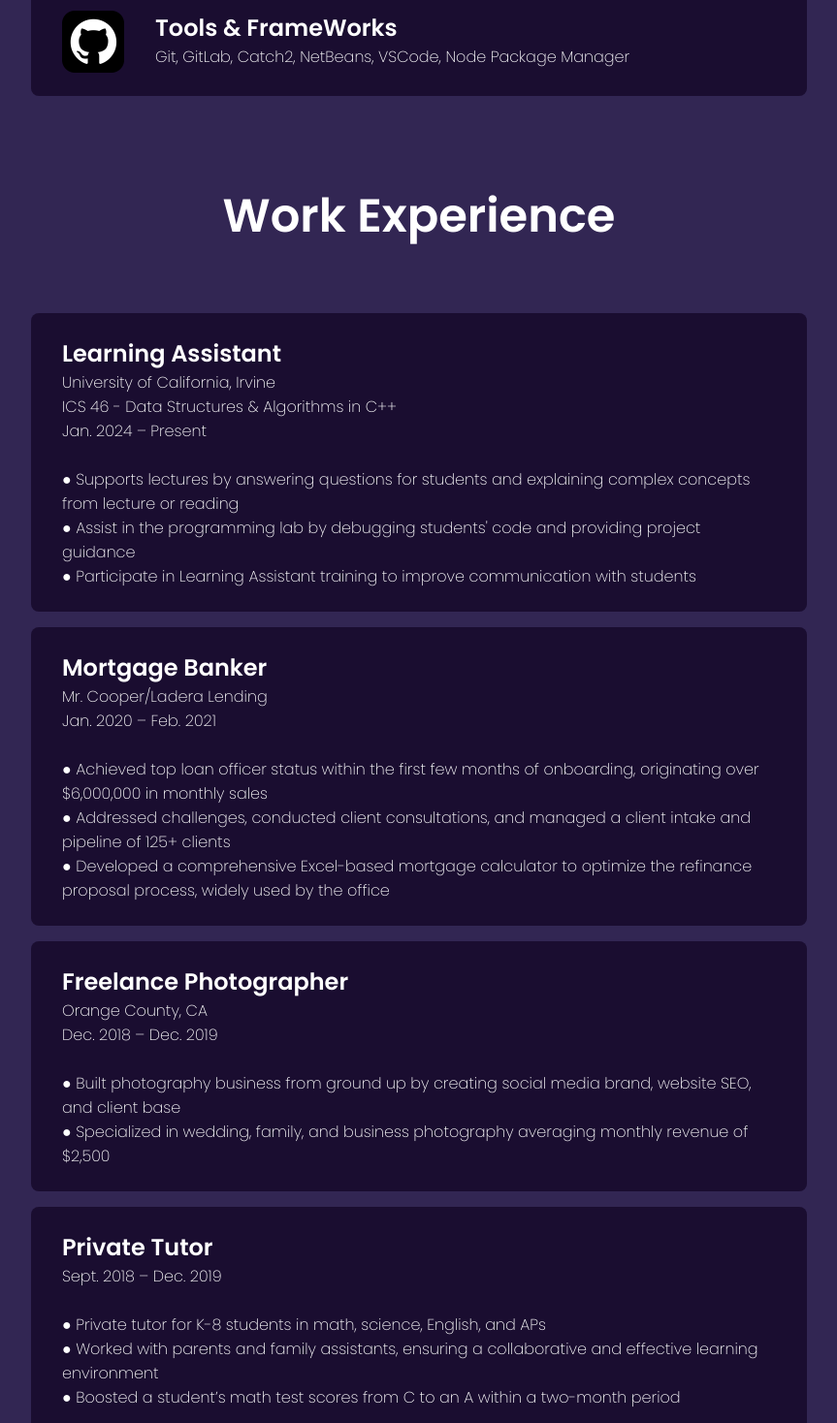
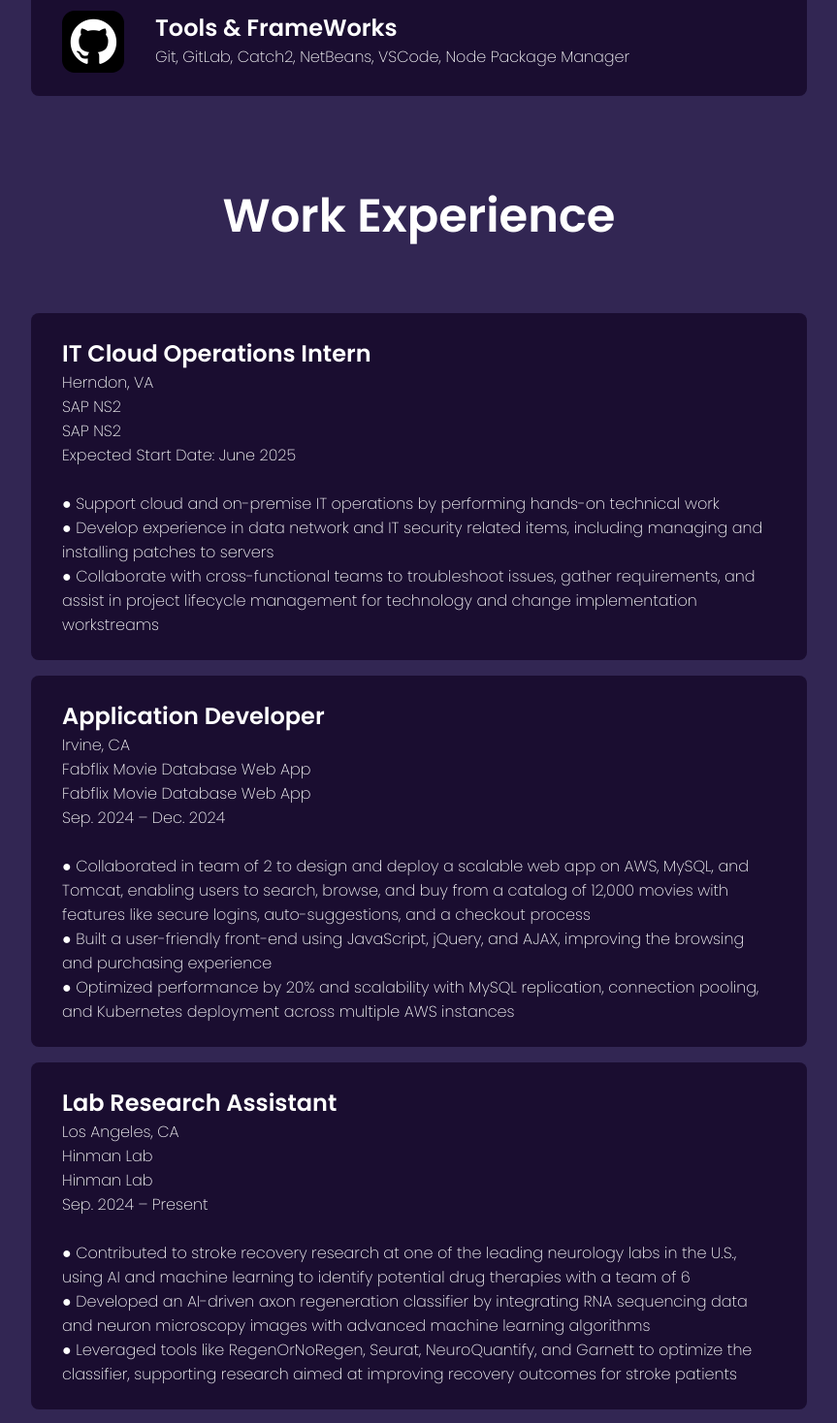
Before and after one commit to LeynaNguyen3/PersonalWebsite_2, a React (Create React App) app: page / in a window 1280 px wide. Shown: the part 1460-2928 px from the top of the page at 97% size, without its empty margins (208-1071 px from the left). Built offline with nearby package versions, Linux system fonts and the light colour scheme.

Commit message:
edited and added experience section, cleaned up react code

```diff
--- a/package.json
+++ b/package.json
@@ -11,7 +11,7 @@
     "react": "^18.2.0",
     "react-dom": "^18.2.0",
     "react-router-dom": "^6.21.1",
-    "react-scripts": "5.0.1",
+    "react-scripts": "^3.0.1",
     "react-scroll": "^1.9.0",
     "web-vitals": "^2.1.4"
   },
@@ -19,7 +19,7 @@
     "start": "react-scripts start",
     "predeploy": "npm run build",
     "deploy": "gh-pages -d build",
-    "build": "react-scripts build",
+    "build": "set NODE_OPTIONS=--openssl-legacy-provider && react-scripts build",
     "test": "react-scripts test",
     "eject": "react-scripts eject"
   },
--- a/src/App.js
+++ b/src/App.js
@@ -1,6 +1,7 @@
 import Navbar from "./components/NavBar/navbar";
 import Intro from "./components/Intro/intro";
 import Skills from "./components/Skills/skills";
+import Experience from "./components/Experience/experience";
 import Works from "./components/Works/works";
 import Contact from "./components/Contact/contact";
 import Footer from "./components/Footer/footer";
@@ -11,6 +12,7 @@
       <Navbar/>
       <Intro />
       <Skills />
+      <Experience />
       <Works />
       <Contact />
       <Footer />
--- /dev/null
+++ b/src/components/Experience/experience.css
@@ -0,0 +1,71 @@
+#experiences{
+    overflow: hidden;
+    width: 100vw;
+    max-width: 65rem;
+    display: flex;
+    flex-direction: column;
+    align-items: center;
+    justify-content: center;
+    text-align: center;
+    margin: 0 auto;
+}
+
+.experienceTitle{
+    font-size: 3rem;
+    font-weight: 600;
+    padding-top: 3rem;
+    margin-bottom: 1.5rem;
+}
+
+.experienceDesc {
+    font-weight: 300;
+    font-size: 1rem;
+    max-width: 50rem;
+    padding: 0 2rem;
+}
+
+.experienceBars {
+    margin: 1.5rem;
+    width: 100vw;
+    max-width: 80%;
+    text-align: left;
+}
+
+.experienceBar{
+    display: flex;
+    margin: 1rem;
+    padding: 1.5rem 2rem;
+    border-radius: 0.5rem;
+    background: rgb(26, 13, 48);
+}
+
+.experienceBarImg{
+    object-fit: cover;
+    height: 4rem;
+    width: 4rem;
+    margin-right: 2rem;
+}
+
+.experienceBarText{
+    font-size: 1rem;
+    font-weight: 200;
+}
+
+@media screen and (max-width:720px) {
+    .experienceBarText>p{
+        font-size: 2vw;
+    }
+}
+
+@media screen and (max-width:480px) {
+    .experienceBarText>p{
+        font-size: 3vw;
+    }
+    .experienceBarImg {
+        height: 2.25rem;
+        width: 2.25rem;
+    }
+    .experienceBarText>h2{
+        font-size: 5vw;
+    }
+}
--- /dev/null
+++ b/src/components/Experience/experience.js
@@ -0,0 +1,115 @@
+import React from 'react';
+import './experience.css';
+
+const experienceData = [
+  {
+    title: "IT Cloud Operations Intern",
+    company: "SAP NS2",
+    location: "Herndon, VA",
+    startDate: "Expected Start Date: June 2025",
+    responsibilities: [
+      "Support cloud and on-premise IT operations by performing hands-on technical work",
+      "Develop experience in data network and IT security related items, including managing and installing patches to servers",
+      "Collaborate with cross-functional teams to troubleshoot issues, gather requirements, and assist in project lifecycle management for technology and change implementation workstreams"
+    ]
+  },
+  {
+    title: "Application Developer",
+    company: "Fabflix Movie Database Web App ",
+    companyLink: "https://www.youtube.com/watch?v=giEpsQsG414&ab_channel=LeynaNguyen",
+    location: "Irvine, CA",
+    startDate: "Sep. 2024 – Dec. 2024",
+    responsibilities: [
+      "Collaborated in team of 2 to design and deploy a scalable web app on AWS, MySQL, and Tomcat, enabling users to search, browse, and buy from a catalog of 12,000 movies with features like secure logins, auto-suggestions, and a checkout process",
+      "Built a user-friendly front-end using JavaScript, jQuery, and AJAX, improving the browsing and purchasing experience",
+      "Optimized performance by 20% and scalability with MySQL replication, connection pooling, and Kubernetes deployment across multiple AWS instances"
+    ]
+  },
+  {
+    title: "Lab Research Assistant",
+    company: "Hinman Lab",
+    location: "Los Angeles, CA",
+    startDate: "Sep. 2024 – Present",
+    responsibilities: [
+      "Contributed to stroke recovery research at one of the leading neurology labs in the U.S., using AI and machine learning to identify potential drug therapies with a team of 6",
+      "Developed an AI-driven axon regeneration classifier by integrating RNA sequencing data and neuron microscopy images with advanced machine learning algorithms",
+      "Leveraged tools like RegenOrNoRegen, Seurat, NeuroQuantify, and Garnett to optimize the classifier, supporting research aimed at improving recovery outcomes for stroke patients"
+    ]
+  },
+  {
+    title: "Artificial Intelligence Intern",
+    company: "UCLA Department of Neurology",
+    companyLink: "https://docs.google.com/presentation/d/1_2yMVcBLNqmqKTIjmgZUHVHMSMt-pIZioBUL4UcfYN0/edit?usp=drive_link",
+    location: "Los Angeles, CA",
+    startDate: "Mar. 2024 – Present",
+    responsibilities: [
+      "Selected from a pool of thousands of applicants to join 250 students in an 18-month program to master critical skills in data science, machine learning (ML), and artificial intelligence (AI)",
+      "Gained proficiency in constructing data analysis pipelines, training ML models, Jupyter, NumPy, and Pandas",
+      "Applied this knowledge to my role as a Lab Research Assistant, where I developed an AI-driven axon regeneration classifier"
+    ]
+  },
+  {
+    title: "Teaching Assistant",
+    company: "UCI Department of Computer Science",
+    location: "Irvine, CA",
+    startDate: "Jan. 2024 – Dec. 2024",
+    responsibilities: [
+      "Developed/delivered lectures on Data Structures & Algorithms, focusing on concepts such as trees, graphs, and algorithms",
+      "Assisted students in lab projects, guiding them through developing a simple shell in C, dynamic memory allocators, and multithreading using tools like GDB, Vim, and VS Code",
+      "Taught principles of system design in C, including multiprocesses, multithreading, POSIX system calls, and concurrency"
+    ]
+  },
+  {
+    title: "Mortgage Banker",
+    company: "Mr. Cooper & Ladera Lending ",
+    location: "Orange County, CA",
+    startDate: "Jan. 2020 – Feb. 2021",
+    responsibilities: [
+      "Achieved top loan officer status within the first few months of onboarding, originating over $6,000,000 in monthly sales",
+      "Addressed challenges, conducted client consultations, and managed a client intake and pipeline of 125+ clients"
+    ]
+  },
+];
+
+const Experience = () => {
+  return (
+    <section id='experiences'>
+      <h1 className="experienceTitle">Work Experience</h1>
+
+      <div className="experienceBars">
+        {experienceData.map((exp, index) => (
+          <div key={index} className="experienceBar">
+            <div className="experienceBarText">
+              <h2>{exp.title}</h2>
+              <p>
+                {exp.location}<br />
+                {exp.companyLink ? (
+                  <a
+                    href={exp.companyLink}
+                    target="_blank"
+                    rel="noopener noreferrer"
+                    className="companyLink"
+                  >
+                    {exp.company}
+                  </a>
+                ) : (
+                  exp.company
+                )}<br />
+                {exp.company}<br />
+                {exp.startDate}<br /><br />
+
+                {exp.responsibilities.map((item, i) => (
+                  <React.Fragment key={i}>
+                    ● {item}<br />
+                  </React.Fragment>
+                ))}
+              </p>
+            </div>
+          </div>
+        ))}
+      </div>
+    </section>
+  );
+};
+
+export default Experience;
--- a/src/components/Skills/skills.js
+++ b/src/components/Skills/skills.js
@@ -29,52 +29,6 @@
                 </div>
             </div>
         </div>
-        <span className="skillTitle">Work Experience</span>
-        <div className="skillBars">
-            <div className="skillBar">
-                <div className="skillBarText">
-                    <h2>Learning Assistant</h2>
-                    <p>University of California, Irvine<br></br>
-                    ICS 46 - Data Structures & Algorithms in C++<br></br>
-                    Jan. 2024 – Present<br></br><br></br>
-                        ● Supports lectures by answering questions for students and explaining complex concepts from lecture or reading<br></br>
-                        ● Assist in the programming lab by debugging students' code and providing project guidance<br></br>
-                        ● Participate in Learning Assistant training to improve communication with students</p>
-                </div>
-            </div>
-            <div className="skillBar">
-                <div className="skillBarText">
-                    <h2>Mortgage Banker</h2>
-                    <p>Mr. Cooper/Ladera Lending <br></br>
-                        Jan. 2020 – Feb. 2021 <br></br><br></br>
-                        ● Achieved top loan officer status within the first few months of onboarding, originating over $6,000,000 in monthly sales</p>
-                        ● Addressed challenges, conducted client consultations, and managed a client intake and pipeline of 125+ clients <br></br>
-                        ● Developed a comprehensive Excel-based mortgage calculator to optimize the refinance proposal process, widely used by the
-                            office <br></br>
-                </div>
-            </div>
-            <div className="skillBar">
-                <div className="skillBarText">
-                    <h2>Freelance Photographer</h2>
-                    <p> Orange County, CA <br></br>
-                        Dec. 2018 – Dec. 2019 <br></br>
-                        <br></br>
-                        ● Built photography business from ground up by creating social media brand, website SEO, and client base <br></br>
-                        ● Specialized in wedding, family, and business photography averaging monthly revenue of $2,500 <br></br></p>
-                </div>
-            </div>
-            <div className="skillBar">
-                <div className="skillBarText">
-                    <h2>Private Tutor</h2>
-                    <p>Sept. 2018 – Dec. 2019 <br></br>
-                    <br></br>
-                    ● Private tutor for K-8 students in math, science, English, and APs <br></br>
-                    ● Worked with parents and family assistants, ensuring a collaborative and effective learning environment <br></br>
-                    ● Boosted a student’s math test scores from C to an A within a two-month period
-                    </p>
-                </div>
-            </div>
-        </div>
 
     </section>
   );
```
Also changed, not shown: 1 other file (tests, documents, lock files or other folders).
